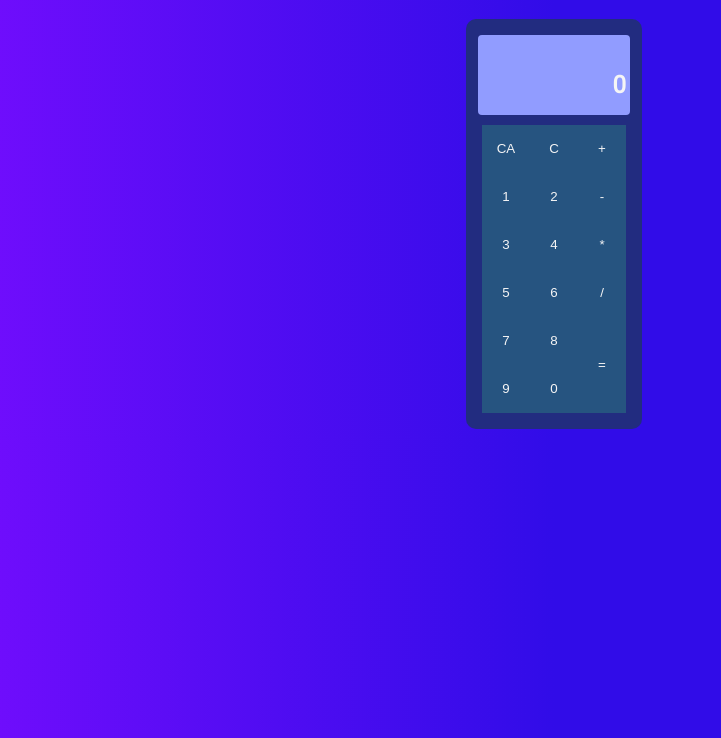
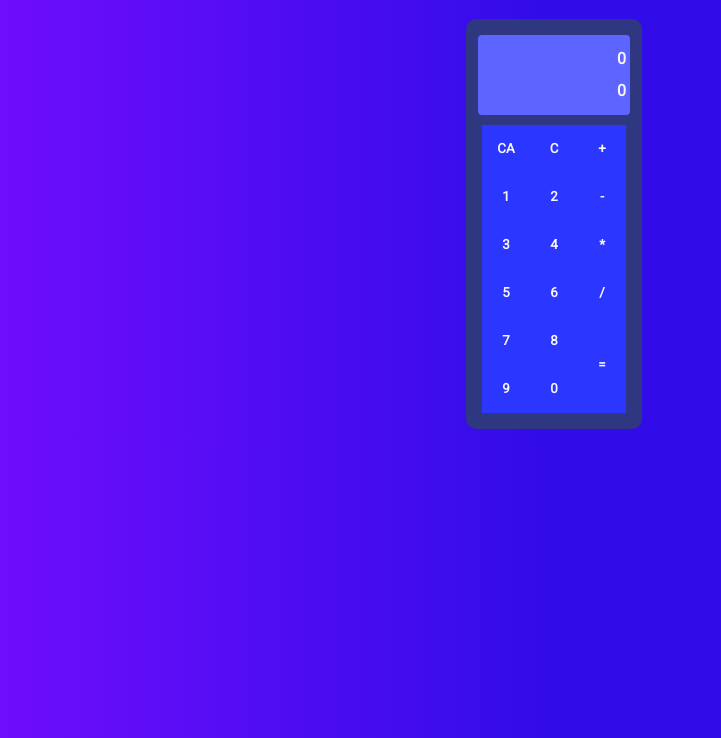
Before and after one commit to MarcosGTS/calcuradora, a plain HTML site: page calculadora/index.html in a window 1280 px wide. Both pictures are taken after a click on the button "CA". Shown: the part 62-800 px from the top of the page, without its empty margins (86-807 px from the left). Drawn offline with Linux system fonts and the light colour scheme.

Commit message:
algumas mudanças estéticas

```diff
--- a/calculadora/index.html
+++ b/calculadora/index.html
@@ -10,7 +10,9 @@
     <h1>Calculadora Fuleira</h1>
     <div id="calculadora">
         <div id="display">
-            <p></p>
+
+            <div id='resultado'></div>
+            <div id='numeroA'></div>
         </div>
         <div id='botoes'>
             <button id='cA'>CA</button>
--- a/calculadora/script.js
+++ b/calculadora/script.js
@@ -86,17 +86,16 @@ equal.addEventListener('click',function(){
 
 })
 
-for(let k = 0; k < botoes.length; k++){
-    botoes[k].addEventListener('click',function(){
-        display.innerHTML = `<p>${result}<br>${sinalA} ${Number(numAtual)}</p>`
-    })
-}
-
 cA.addEventListener('click', function(){
     numAtual = 0;
     sinalA ="";
     sinalS = "";
     result = "";
-    display.innerHTML = `<p>${result}<br>${sinalA} ${Number(numAtual)}</p>`
+})
 
-})
+for(let k = 0; k < botoes.length; k++){
+    botoes[k].addEventListener('click',function(){
+        document.querySelector('#resultado').innerText = `${Number(result)}`;
+        document.querySelector('#numeroA').innerText = `${sinalA} ${Number(numAtual)}`;
+    })
+}
--- a/calculadora/style.css
+++ b/calculadora/style.css
@@ -10,18 +10,12 @@ h1{
     text-align: center;
 }
 
-p{
-    margin:0;
-    font-size: x-large;
-    font-weight: bold;
-}
-
 #equals{
     grid-row: span 2;
 }
 
 #calculadora{
-    background-color: #222C80;
+    background-color: rgb(47, 55, 128);
     width: 10em;
     border-radius: 10px;
     padding: 1em 0.5em;
@@ -29,14 +23,24 @@ p{
 }
 
 #display{
-    background-color:#919CFF;
+    background-color:#5D64FF;
     margin: 0 auto;
     height: 4em;
     width: 9em;
-    text-align: right;
     border-radius: 4px;
     margin-bottom: 10px;
     padding: 0.5em 0.25em;
+    display: flex;
+    align-items: flex-end;
+    flex-direction: column;
+    justify-content: space-around;
+    word-wrap: break-word;
+    word-break: break-all;
+
+}
+#display > div{
+    font-size: 1rem;
+    font-weight: bold;
 
 }
 
@@ -49,12 +53,14 @@ p{
 }
 
 button{
-    background-color:#265480;
+    background-color:#2B36FF;
     border:none;
     color:whitesmoke;
+    font-family: 'Roboto', sans-serif;
+    font-weight: bold;
 }
 
 
 button:hover{
-    background-color: #1d4162;
+    background-color: rgb(34, 42, 194);
 }
```
